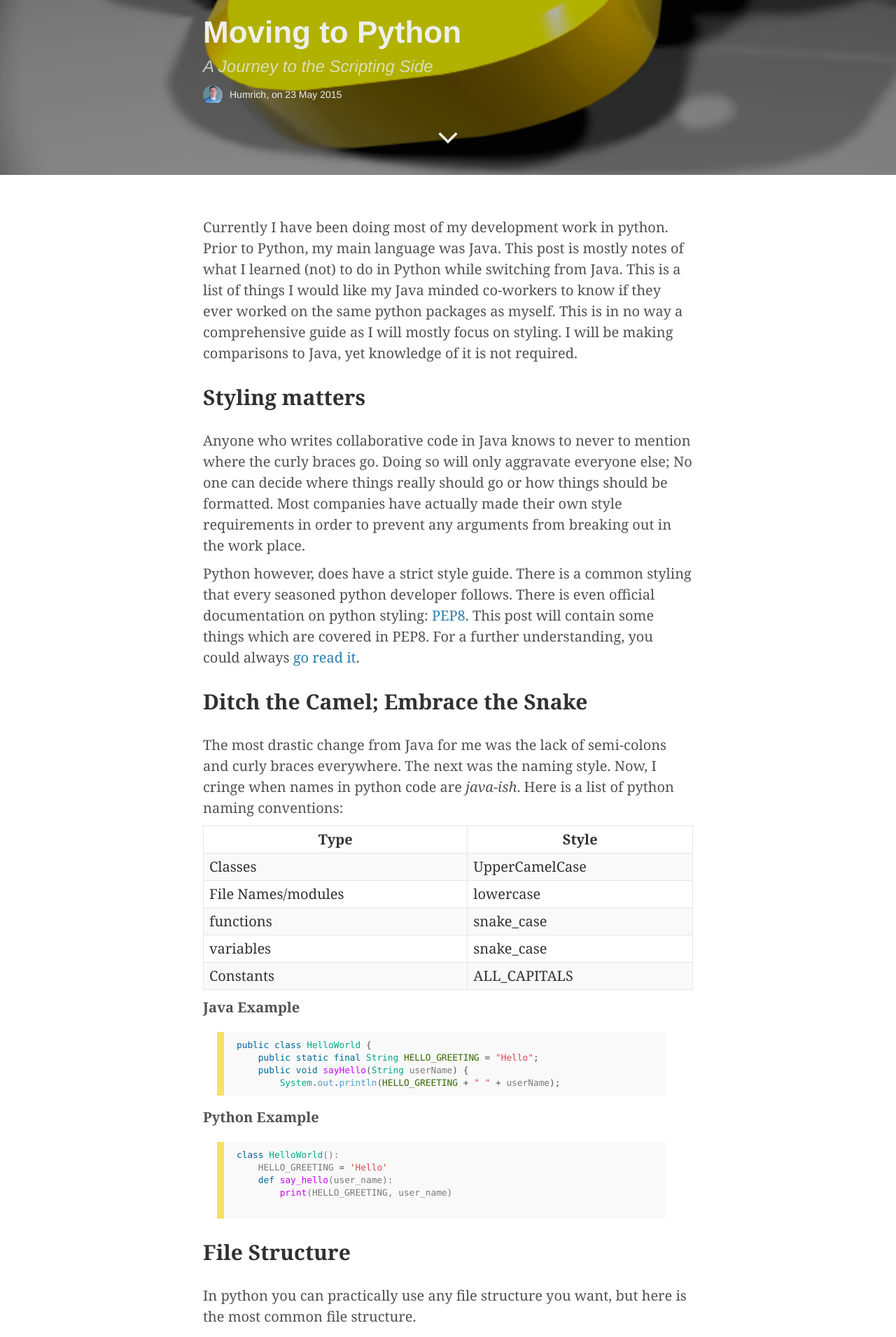
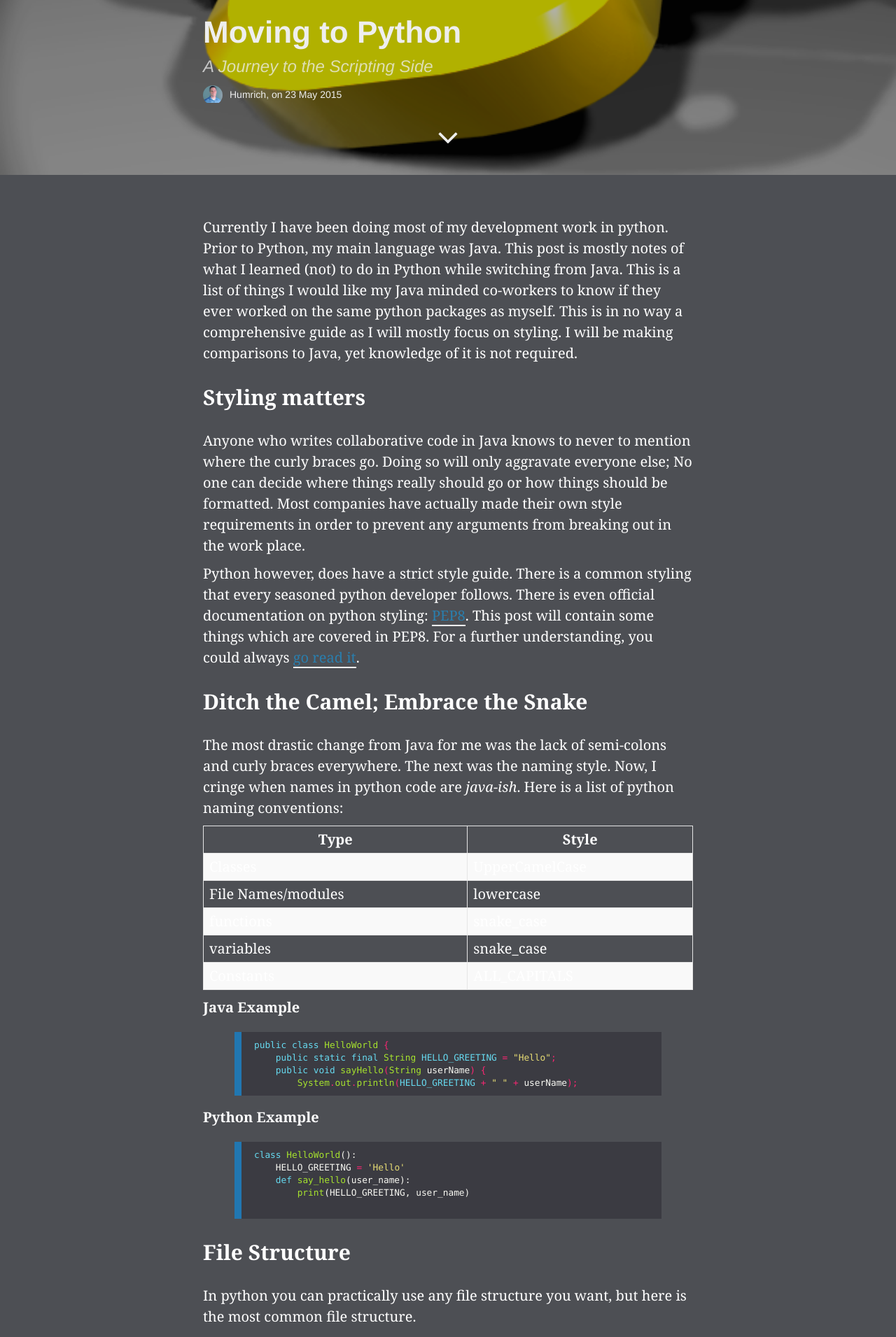
Before and after one commit to nhumrich/blog, a Jekyll site: the page built from _posts/2015-05-23-moving-to-python.md, in a window 1280 px wide. Shown: the part 650-2561 px from the top of the page at 70% size. Built offline with Jekyll 4.4.1, drawn with Linux system fonts in a browser that asks for light colours; nearby versions of some CDN libraries; some web fonts are replaced; Markdown is read by kramdown in place of the engine named in the settings; comment, search, counter and statistics services are not loaded.

Commit message:
Update all the things!
Also update styling to be more dark and "developerish"

```diff
--- a/_config.yml
+++ b/_config.yml
@@ -1,8 +1,11 @@
 # Dependencies
-#markdown:	kramdown
-markdown:	redcarpet
-redcarpet:
-  extensions: ["no_intra_emphasis", "fenced_code_blocks", "autolink", "tables", "with_toc_data"]
+markdown: kramdown
+
+kramdown:
+  input: GFM
+# markdown:	redcarpet
+# redcarpet:
+#   extensions: ["no_intra_emphasis", "fenced_code_blocks", "autolink", "tables", "with_toc_data"]
 # Permalinks
 permalink:	:year/:title
 
@@ -23,6 +26,7 @@
   name:		'Nick Humrich'
   url:		https://blog.humrich.us
 
+gems: [jekyll-paginate]
 paginate:	5
 
 # Custom vars
--- a/assets/css/default.css
+++ b/assets/css/default.css
@@ -36,7 +36,7 @@
 p {
 	margin-top: 10px;
 	margin-bottom: 10px;
-	color: #515151;
+	color: #fff;
 }
 
 a {
@@ -160,7 +160,7 @@
 }
 
 #middle {
-	background-color: #fff;
+	background-color: #4D4F54;
 	width: 100%;
 	height: auto;
 	position: relative;
@@ -173,7 +173,7 @@
 	font-weight: 400;
 	letter-spacing: 0px;
 	font-size: 20px;
-	color: #313131;
+	color: #ffffff;
 	line-height: 1.5;
 	position: relative;
 }
@@ -266,14 +266,14 @@
 
 code, pre {
 	font-family: Menlo, Monaco, "Courier New", monospace;
-	background-color: #f9f9f9;
+	background-color: #3B3B42
 }
 
 code {
-	padding: .25em .5em;
+	padding: .1em .25em;
 	font-size: 85%;
 	color: #bf616a;
-	border-radius: 3px;
+	border-radius: 6px;
 }
 
 pre {
@@ -284,7 +284,8 @@
 	white-space: pre-wrap;
 	word-break: break-all;
 	word-wrap: break-word;
-	border-left: 10px solid #F6DF6A;
+	border-left: 10px solid #2177B1;
+	margin: 0 5px 0 5px
 }
 
 pre code {
@@ -497,7 +498,7 @@
 }
 
 #post-list a {
-	color: #555;
+	color: #fff;
 	text-decoration: none;
 	transition-duration: .5s;
 }
@@ -508,14 +509,14 @@
 }
 
 .post-description {
-	color: #777;
+	color: #E6EAEC;
 	font-size: 15pt;
 	font-family: Fenix, Georgia, "Times New Roman", serif;
 }
 
 .post-date {
 	font-size: 12pt;
-	color: #999;
+	color: #92919C;
 }
 
 .footnotes {
--- a/assets/css/syntax.css
+++ b/assets/css/syntax.css
@@ -1,66 +1,65 @@
-.hll { background-color: #ffffcc }
- /*{ background: #f0f3f3; }*/
-.c { color: #999; } /* Comment */
-.err { color: #AA0000; background-color: #FFAAAA } /* Error */
-.k { color: #006699; } /* Keyword */
-.o { color: #555555 } /* Operator */
-.cm { color: #0099FF; font-style: italic } /* Comment.Multiline */
-.cp { color: #009999 } /* Comment.Preproc */
-.c1 { color: #999; } /* Comment.Single */
-.cs { color: #999; } /* Comment.Special */
-.gd { background-color: #FFCCCC; border: 1px solid #CC0000 } /* Generic.Deleted */
+pre { background-color: #3B3B42; }
+.hll { background-color: #3B3B42; }
+.c { color: #B9B9B9 } /* Comment */
+.err { color: #960050; background-color: #1e0010 } /* Error */
+.k { color: #66d9ef } /* Keyword */
+.l { color: #ae81ff } /* Literal */
+.n { color: #f8f8f2 } /* Name */
+.o { color: #f92672 } /* Operator */
+.p { color: #f8f8f2 } /* Punctuation */
+.cm { color: #B9B9B9 } /* Comment.Multiline */
+.cp { color: #B9B9B9 } /* Comment.Preproc */
+.c1 { color: #B9B9B9 } /* Comment.Single */
+.cs { color: #B9B9B9 } /* Comment.Special */
 .ge { font-style: italic } /* Generic.Emph */
-.gr { color: #FF0000 } /* Generic.Error */
-.gh { color: #003300; } /* Generic.Heading */
-.gi { background-color: #CCFFCC; border: 1px solid #00CC00 } /* Generic.Inserted */
-.go { color: #AAAAAA } /* Generic.Output */
-.gp { color: #000099; } /* Generic.Prompt */
-.gs { } /* Generic.Strong */
-.gu { color: #003300; } /* Generic.Subheading */
-.gt { color: #99CC66 } /* Generic.Traceback */
-.kc { color: #006699; } /* Keyword.Constant */
-.kd { color: #006699; } /* Keyword.Declaration */
-.kn { color: #006699; } /* Keyword.Namespace */
-.kp { color: #006699 } /* Keyword.Pseudo */
-.kr { color: #006699; } /* Keyword.Reserved */
-.kt { color: #007788; } /* Keyword.Type */
-.m { color: #FF6600 } /* Literal.Number */
-.s { color: #d44950 } /* Literal.String */
-.na { color: #4f9fcf } /* Name.Attribute */
-.nb { color: #336666 } /* Name.Builtin */
-.nc { color: #00AA88; } /* Name.Class */
-.no { color: #336600 } /* Name.Constant */
-.nd { color: #9999FF } /* Name.Decorator */
-.ni { color: #999999; } /* Name.Entity */
-.ne { color: #CC0000; } /* Name.Exception */
-.nf { color: #CC00FF } /* Name.Function */
-.nl { color: #9999FF } /* Name.Label */
-.nn { color: #00CCFF; } /* Name.Namespace */
-.nt { color: #2f6f9f; } /* Name.Tag */
-.nv { color: #003333 } /* Name.Variable */
-.ow { color: #000000; } /* Operator.Word */
-.w { color: #bbbbbb } /* Text.Whitespace */
-.mf { color: #FF6600 } /* Literal.Number.Float */
-.mh { color: #FF6600 } /* Literal.Number.Hex */
-.mi { color: #FF6600 } /* Literal.Number.Integer */
-.mo { color: #FF6600 } /* Literal.Number.Oct */
-.sb { color: #CC3300 } /* Literal.String.Backtick */
-.sc { color: #CC3300 } /* Literal.String.Char */
-.sd { color: #CC3300; font-style: italic } /* Literal.String.Doc */
-.s2 { color: #CC3300 } /* Literal.String.Double */
-.se { color: #CC3300; } /* Literal.String.Escape */
-.sh { color: #CC3300 } /* Literal.String.Heredoc */
-.si { color: #AA0000 } /* Literal.String.Interpol */
-.sx { color: #CC3300 } /* Literal.String.Other */
-.sr { color: #33AAAA } /* Literal.String.Regex */
-.s1 { color: #CC3300 } /* Literal.String.Single */
-.ss { color: #FFCC33 } /* Literal.String.Symbol */
-.bp { color: #336666 } /* Name.Builtin.Pseudo */
-.vc { color: #003333 } /* Name.Variable.Class */
-.vg { color: #003333 } /* Name.Variable.Global */
-.vi { color: #003333 } /* Name.Variable.Instance */
-.il { color: #FF6600 } /* Literal.Number.Integer.Long */
+.gs { font-weight: bold } /* Generic.Strong */
+.kc { color: #66d9ef } /* Keyword.Constant */
+.kd { color: #66d9ef } /* Keyword.Declaration */
+.kn { color: #f92672 } /* Keyword.Namespace */
+.kp { color: #66d9ef } /* Keyword.Pseudo */
+.kr { color: #66d9ef } /* Keyword.Reserved */
+.kt { color: #66d9ef } /* Keyword.Type */
+.ld { color: #e6db74 } /* Literal.Date */
+.m { color: #ae81ff } /* Literal.Number */
+.s { color: #e6db74 } /* Literal.String */
+.na { color: #a6e22e } /* Name.Attribute */
+.nb { color: #f8f8f2 } /* Name.Builtin */
+.nc { color: #a6e22e } /* Name.Class */
+.no { color: #66d9ef } /* Name.Constant */
+.nd { color: #a6e22e } /* Name.Decorator */
+.ni { color: #f8f8f2 } /* Name.Entity */
+.ne { color: #a6e22e } /* Name.Exception */
+.nf { color: #a6e22e } /* Name.Function */
+.nl { color: #f8f8f2 } /* Name.Label */
+.nn { color: #f8f8f2 } /* Name.Namespace */
+.nx { color: #a6e22e } /* Name.Other */
+.py { color: #f8f8f2 } /* Name.Property */
+.nt { color: #f92672 } /* Name.Tag */
+.nv { color: #f8f8f2 } /* Name.Variable */
+.ow { color: #f92672 } /* Operator.Word */
+.w { color: #f8f8f2 } /* Text.Whitespace */
+.mf { color: #ae81ff } /* Literal.Number.Float */
+.mh { color: #ae81ff } /* Literal.Number.Hex */
+.mi { color: #ae81ff } /* Literal.Number.Integer */
+.mo { color: #ae81ff } /* Literal.Number.Oct */
+.sb { color: #e6db74 } /* Literal.String.Backtick */
+.sc { color: #e6db74 } /* Literal.String.Char */
+.sd { color: #e6db74 } /* Literal.String.Doc */
+.s2 { color: #e6db74 } /* Literal.String.Double */
+.se { color: #ae81ff } /* Literal.String.Escape */
+.sh { color: #e6db74 } /* Literal.String.Heredoc */
+.si { color: #e6db74 } /* Literal.String.Interpol */
+.sx { color: #e6db74 } /* Literal.String.Other */
+.sr { color: #e6db74 } /* Literal.String.Regex */
+.s1 { color: #e6db74 } /* Literal.String.Single */
+.ss { color: #e6db74 } /* Literal.String.Symbol */
+.bp { color: #f8f8f2 } /* Name.Builtin.Pseudo */
+.vc { color: #f8f8f2 } /* Name.Variable.Class */
+.vg { color: #f8f8f2 } /* Name.Variable.Global */
+.vi { color: #f8f8f2 } /* Name.Variable.Instance */
+.il { color: #ae81ff } /* Literal.Number.Integer.Long */
 
-.css .o,
-.css .o + .nt,
-.css .nt + .nt { color: #999; }
+.gh { } /* Generic Heading & Diff Header */
+.gu { color: #75715e; } /* Generic.Subheading & Diff Unified/Comment? */
+.gd { color: #f92672; } /* Generic.Deleted & Diff Deleted */
+.gi { color: #a6e22e; } /* Generic.Inserted & Diff Inserted */
```
Also changed, not shown: _drafts/2016-01-22-python-kwargs.md (+6 -5 lines), _posts/2016-01-22-python-kwargs.md (+3 -1 lines), _posts/2016-02-18-packing-power.md (renamed from _drafts/2016-01-19-python-a-few-of-my-favorite-things.md, +6 -2 lines), Gemfile.lock, 1 other file.
